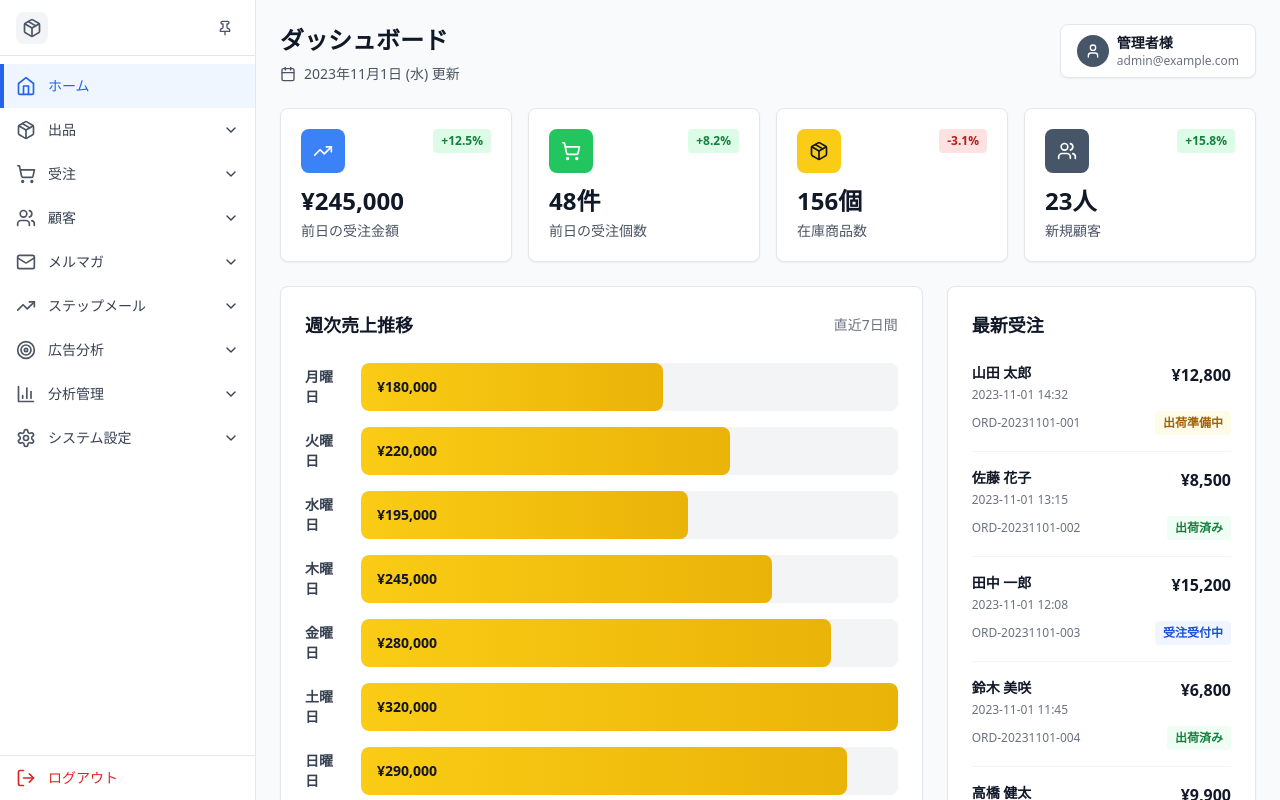
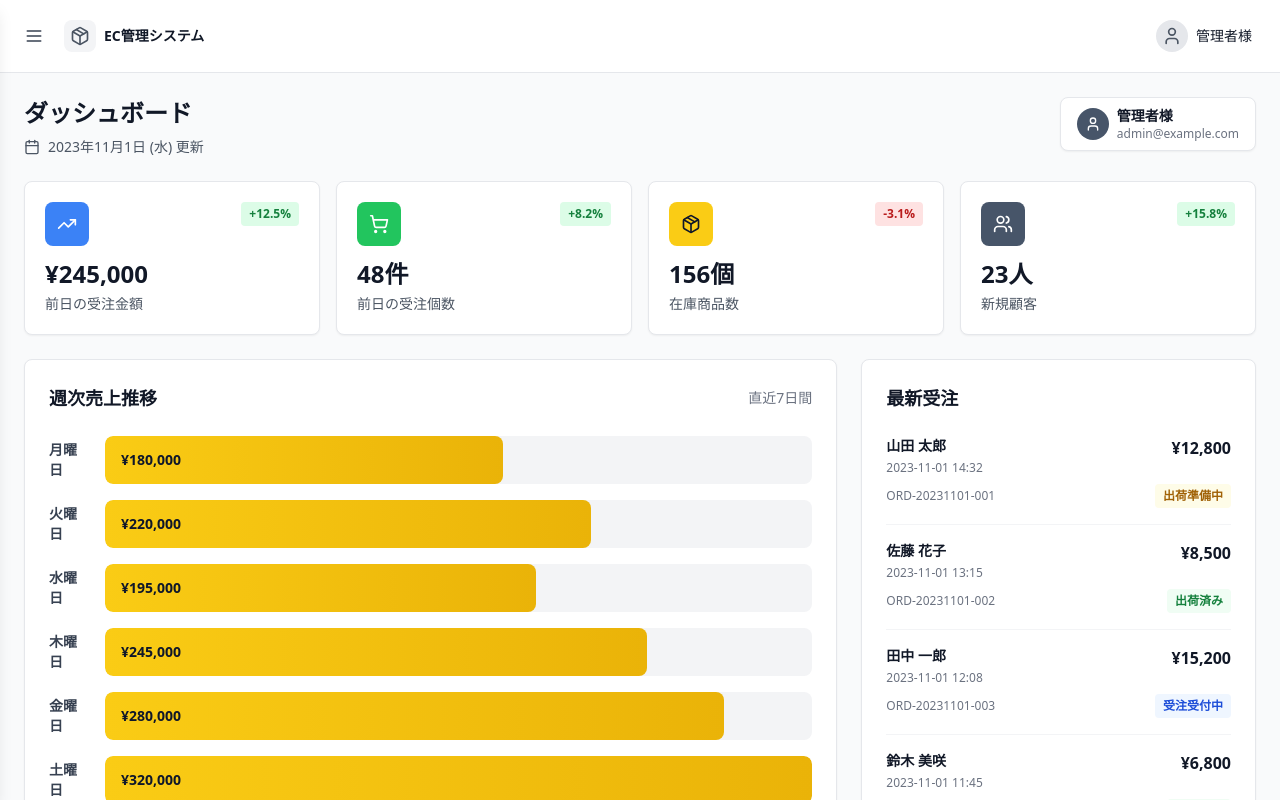
Before and after one commit to cocoro556/furugi-de-vaccine-design, a React (Vite) app: page / in a window 1280 px wide. Built offline with nearby package versions, Linux system fonts and the light colour scheme.

Commit message:
Updated Sidebar.tsx

```diff
--- a/src/components/admin/AdminLayout.tsx
+++ b/src/components/admin/AdminLayout.tsx
@@ -1,5 +1,6 @@
 import { useState } from 'react';
 import Sidebar from './Sidebar';
+import Header from './Header';
 import Dashboard from './pages/Dashboard';
 import OrderList from './pages/OrderList';
 import ProductList from './pages/ProductList';
@@ -18,6 +19,7 @@ interface AdminLayoutProps {
 
 export default function AdminLayout({ onLogout, currentUser }: AdminLayoutProps) {
   const [currentPage, setCurrentPage] = useState('dashboard');
+  const [isSidebarOpen, setIsSidebarOpen] = useState(false);
 
   const renderPage = () => {
     switch (currentPage) {
@@ -48,10 +50,23 @@ export default function AdminLayout({ onLogout, currentUser }: AdminLayoutProps)
 
   return (
     <div className="flex h-screen bg-gray-50">
-      <Sidebar currentPage={currentPage} onPageChange={setCurrentPage} onLogout={onLogout} />
-      <main className="flex-1 overflow-auto">
-        {renderPage()}
-      </main>
+      <Sidebar
+        currentPage={currentPage}
+        onPageChange={setCurrentPage}
+        onLogout={onLogout}
+        isOpen={isSidebarOpen}
+        onToggle={() => setIsSidebarOpen(!isSidebarOpen)}
+      />
+      <div className="flex-1 flex flex-col">
+        <Header
+          currentUser={currentUser}
+          onLogout={onLogout}
+          onMenuClick={() => setIsSidebarOpen(!isSidebarOpen)}
+        />
+        <main className="flex-1 overflow-auto">
+          {renderPage()}
+        </main>
+      </div>
     </div>
   );
 }
--- a/src/components/admin/Header.tsx
+++ b/src/components/admin/Header.tsx
@@ -2,45 +2,58 @@ import {
   Package,
   User,
   LogOut,
+  Menu,
 } from 'lucide-react';
 import { useState } from 'react';
 
 interface HeaderProps {
   currentUser: { name: string; email: string };
   onLogout: () => void;
+  onMenuClick: () => void;
 }
 
-export default function Header({ currentUser, onLogout }: HeaderProps) {
+export default function Header({ currentUser, onLogout, onMenuClick }: HeaderProps) {
   const [isUserMenuOpen, setIsUserMenuOpen] = useState(false);
 
   return (
-    <header className="bg-slate-700 shadow-lg border-b border-slate-600">
-      <div className="flex items-center justify-between px-6 py-3">
+    <header className="bg-white shadow-sm border-b border-gray-200">
+      <div className="flex items-center justify-between px-4 py-3">
         <div className="flex items-center gap-3">
-          <div className="w-10 h-10 bg-slate-600 rounded-lg flex items-center justify-center">
-            <Package className="w-6 h-6 text-white" />
+          <button
+            onClick={onMenuClick}
+            className="p-2 rounded-lg hover:bg-gray-100 transition-colors"
+          >
+            <Menu className="w-5 h-5 text-gray-700" />
+          </button>
+          <div className="flex items-center gap-2">
+            <div className="w-8 h-8 bg-gray-100 rounded-lg flex items-center justify-center">
+              <Package className="w-5 h-5 text-gray-600" />
             </div>
             <div>
-            <h1 className="text-lg font-bold text-white">EC管理システム</h1>
-            <p className="text-xs text-slate-300">古着deワクチン</p>
+              <h1 className="text-sm font-bold text-gray-900">EC管理システム</h1>
+            </div>
           </div>
         </div>
 
         <div className="relative">
           <button
             onClick={() => setIsUserMenuOpen(!isUserMenuOpen)}
-            className="flex items-center gap-3 px-4 py-2 rounded-lg text-white hover:bg-slate-600 transition-all"
+            className="flex items-center gap-2 px-3 py-2 rounded-lg hover:bg-gray-100 transition-all"
           >
-            <div className="w-8 h-8 bg-slate-600 rounded-full flex items-center justify-center">
-              <User className="w-5 h-5" />
+            <div className="w-8 h-8 bg-gray-200 rounded-full flex items-center justify-center">
+              <User className="w-5 h-5 text-gray-600" />
             </div>
             <div className="text-left">
-              <div className="text-sm font-semibold">{currentUser.name}</div>
-              <div className="text-xs text-slate-300">{currentUser.email}</div>
+              <div className="text-sm font-medium text-gray-900">{currentUser.name}</div>
             </div>
           </button>
 
           {isUserMenuOpen && (
+            <>
+              <div
+                className="fixed inset-0 z-40"
+                onClick={() => setIsUserMenuOpen(false)}
+              />
               <div className="absolute right-0 mt-2 w-48 bg-white rounded-lg shadow-lg border border-gray-200 py-2 z-50">
                 <button
                   onClick={onLogout}
@@ -50,6 +63,7 @@ export default function Header({ currentUser, onLogout }: HeaderProps) {
                   <span>ログアウト</span>
                 </button>
               </div>
+            </>
           )}
         </div>
       </div>
--- a/src/components/admin/Sidebar.tsx
+++ b/src/components/admin/Sidebar.tsx
@@ -32,11 +32,12 @@ interface SidebarProps {
   currentPage: string;
   onPageChange: (page: string) => void;
   onLogout: () => void;
+  isOpen: boolean;
+  onToggle: () => void;
 }
 
-export default function Sidebar({ currentPage, onPageChange, onLogout }: SidebarProps) {
+export default function Sidebar({ currentPage, onPageChange, onLogout, isOpen, onToggle }: SidebarProps) {
   const [expandedMenus, setExpandedMenus] = useState<string[]>([]);
-  const [isPinned, setIsPinned] = useState(false);
 
   const toggleMenu = (menuId: string) => {
     setExpandedMenus(prev =>
@@ -176,31 +177,24 @@ export default function Sidebar({ currentPage, onPageChange, onLogout }: Sidebar
   ];
 
   return (
-    <aside className={`bg-white border-r border-gray-200 flex flex-col shadow-sm transition-all duration-300 group ${
-      isPinned ? 'w-64' : 'w-14 hover:w-64'
-    }`}>
-      <div className="h-14 border-b border-gray-200 flex items-center px-4 transition-all">
-        <div className={`flex items-center gap-2 ${
-          isPinned ? 'w-full justify-between' : 'justify-center group-hover:w-full group-hover:justify-between'
-        }`}>
-          <div className="w-8 h-8 bg-gray-100 rounded-lg flex items-center justify-center flex-shrink-0">
-            <Package className="w-5 h-5 text-gray-600" />
+    <>
+      {isOpen && (
+        <div
+          className="fixed inset-0 bg-black bg-opacity-50 z-40"
+          onClick={onToggle}
+        />
+      )}
+      <aside className={`fixed left-0 top-0 bottom-0 bg-white border-r border-gray-200 flex flex-col shadow-lg transition-transform duration-300 z-50 w-64 ${
+        isOpen ? 'translate-x-0' : '-translate-x-full'
+      }`}>
+        <div className="h-14 border-b border-gray-200 flex items-center px-4 justify-between">
+          <div className="flex items-center gap-2">
+            <div className="w-8 h-8 bg-gray-100 rounded-lg flex items-center justify-center flex-shrink-0">
+              <Package className="w-5 h-5 text-gray-600" />
+            </div>
+            <span className="text-sm font-semibold text-gray-700">メニュー</span>
           </div>
-          <button
-            onClick={() => setIsPinned(!isPinned)}
-            className={`flex-shrink-0 p-1.5 rounded hover:bg-gray-100 transition-all ${
-              isPinned ? 'opacity-100' : 'opacity-0 group-hover:opacity-100'
-            }`}
-            title={isPinned ? 'サイドバーの固定を解除' : 'サイドバーを固定'}
-          >
-            {isPinned ? (
-              <PinOff className="w-4 h-4 text-gray-600" />
-            ) : (
-              <Pin className="w-4 h-4 text-gray-600" />
-            )}
-          </button>
         </div>
-      </div>
 
       <nav className="flex-1 py-2 overflow-y-auto">
         {menuItems.map((item) => {
@@ -221,8 +215,6 @@ export default function Sidebar({ currentPage, onPageChange, onLogout }: Sidebar
                   }
                 }}
                 className={`w-full flex items-center gap-3 px-4 py-3 transition-all relative ${
-                  isPinned ? 'justify-start' : 'justify-center group-hover:justify-start'
-                } ${
                   isActive || isParentActive
                     ? 'bg-blue-50 text-blue-600'
                     : 'text-gray-700 hover:bg-gray-50'
@@ -234,20 +226,18 @@ export default function Sidebar({ currentPage, onPageChange, onLogout }: Sidebar
                 <Icon className={`w-5 h-5 flex-shrink-0 ${
                   isActive || isParentActive ? 'text-blue-600' : 'text-gray-600'
                 }`} />
-                <span className={`text-sm font-medium whitespace-nowrap ${
-                  isPinned ? 'block' : 'hidden group-hover:block'
-                }`}>{item.label}</span>
+                <span className="text-sm font-medium whitespace-nowrap">{item.label}</span>
                 {hasChildren && (
                   <ChevronDown
                     className={`w-4 h-4 ml-auto transition-transform ${
-                      isPinned ? 'block' : 'hidden group-hover:block'
-                    } ${isExpanded ? 'transform rotate-180' : ''}`}
+                      isExpanded ? 'transform rotate-180' : ''
+                    }`}
                   />
                 )}
               </button>
 
               {hasChildren && isExpanded && (
-                <div className={`bg-gray-50 ${isPinned ? 'block' : 'hidden group-hover:block'}`}>
+                <div className="bg-gray-50">
                   {item.children.map((child: any) => {
                     const isChildActive = currentPage === child.id;
                     return (
@@ -277,12 +267,13 @@ export default function Sidebar({ currentPage, onPageChange, onLogout }: Sidebar
       <div className="border-t border-gray-200">
         <button
           onClick={onLogout}
-          className="w-full flex items-center justify-center group-hover:justify-start gap-3 px-4 py-3 text-red-600 hover:bg-red-50 transition-all"
+          className="w-full flex items-center gap-3 px-4 py-3 text-red-600 hover:bg-red-50 transition-all"
         >
           <LogOut className="w-5 h-5 flex-shrink-0" />
-          <span className={`text-sm font-medium ${isPinned ? 'block' : 'hidden group-hover:block'}`}>ログアウト</span>
+          <span className="text-sm font-medium">ログアウト</span>
         </button>
       </div>
     </aside>
+    </>
   );
 }
```
Lines whose indentation alone changed are shown as unchanged.
